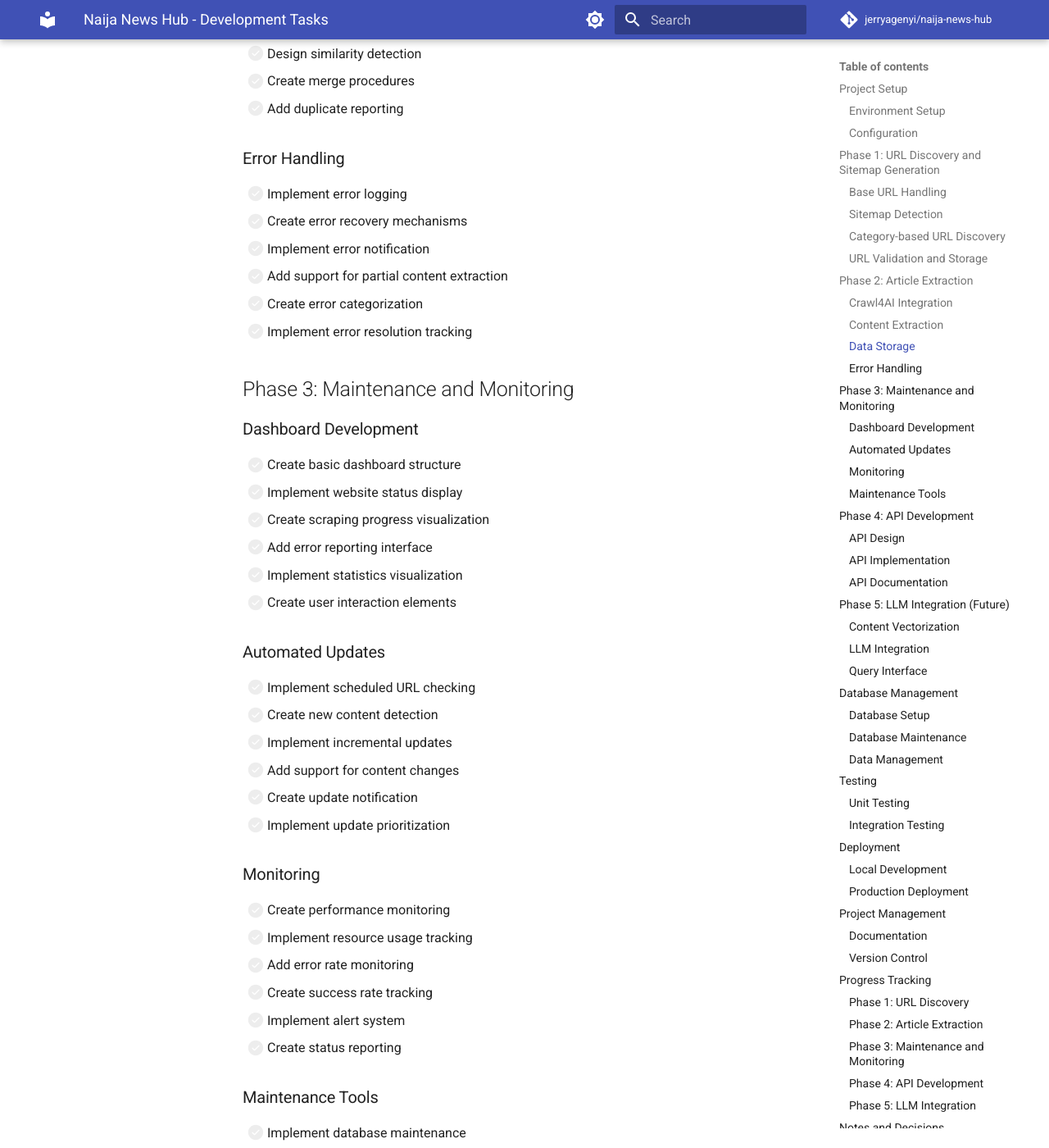
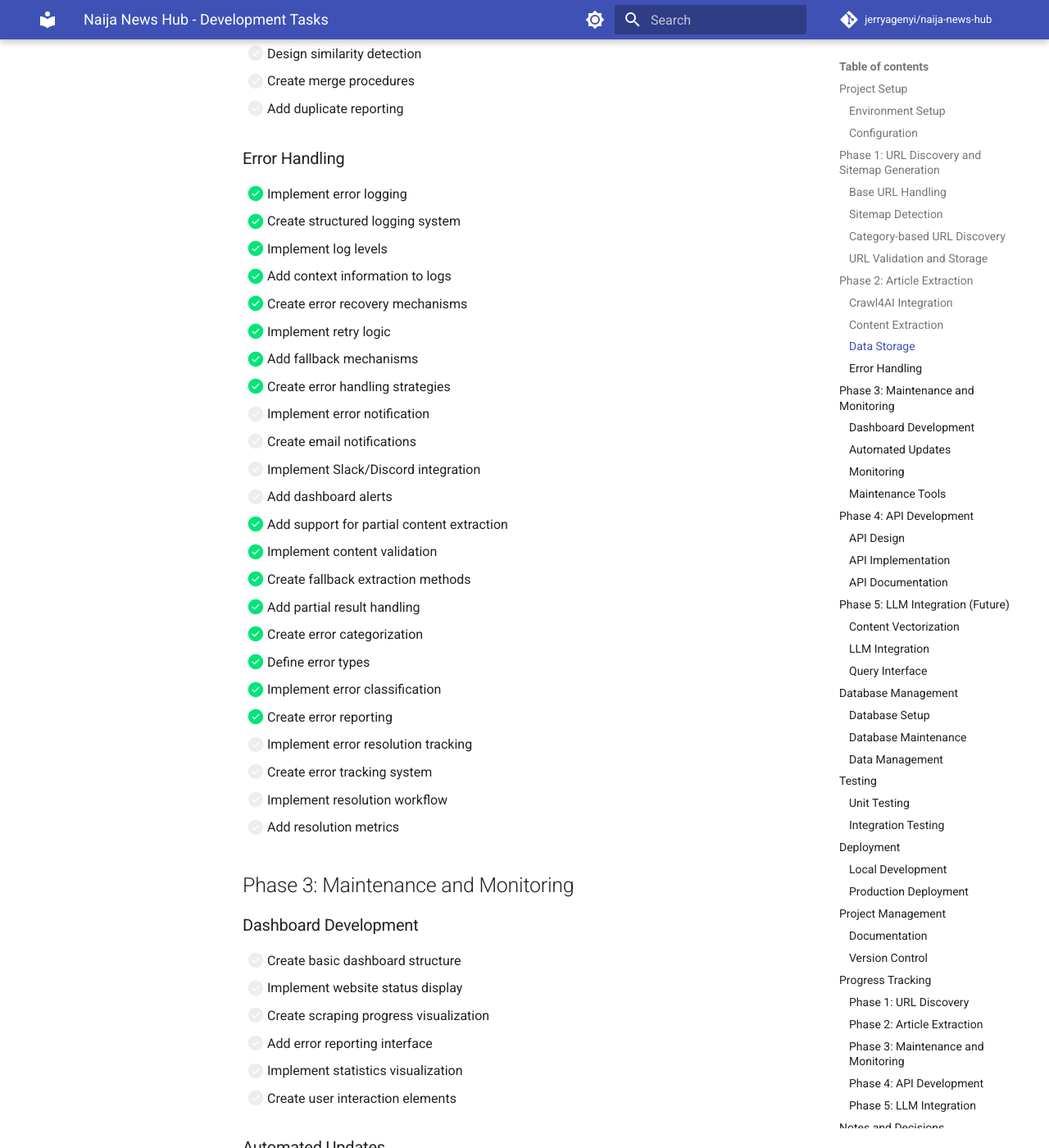
Before and after one commit to jerryagenyi/naija-news-hub, an MkDocs documentation site: the page built from docs/dev/development-tasks.md, in a window 1280 px wide and 1400 px high, scrolled down 6248 px. Shown: the whole window at 82% size. Built offline with MkDocs 1.6.1 and Material for MkDocs 9.7.7, drawn with Linux system fonts in a browser that asks for light colours; comment, search, counter and statistics services are not loaded.

Commit message:
Update documentation for database integration

```diff
--- a/docs/dev/development-tasks.md
+++ b/docs/dev/development-tasks.md
@@ -158,16 +158,16 @@
   - [x] Define column types and constraints
   - [x] Document schema with ERD
   - [x] Create SQL creation scripts
-- [ ] Implement article storage
-  - [ ] Create database connection pool
-  - [ ] Implement batch insert operations
-  - [ ] Add transaction support
-  - [ ] Implement error handling
-- [ ] Create article metadata storage
-  - [ ] Design metadata extraction
-  - [ ] Implement metadata validation
-  - [ ] Create storage procedures
-  - [ ] Add indexing for efficient retrieval
+- [x] Implement article storage
+  - [x] Create database connection pool
+  - [x] Implement batch insert operations
+  - [x] Add transaction support
+  - [x] Implement error handling
+- [x] Create article metadata storage
+  - [x] Design metadata extraction
+  - [x] Implement metadata validation
+  - [x] Create storage procedures
+  - [x] Add indexing for efficient retrieval
 - [ ] Implement article update mechanism
   - [ ] Design change detection algorithm
   - [ ] Implement partial updates
@@ -185,12 +185,30 @@
   - [ ] Add duplicate reporting
 
 ### Error Handling
-- [ ] Implement error logging
-- [ ] Create error recovery mechanisms
+- [x] Implement error logging
+  - [x] Create structured logging system
+  - [x] Implement log levels
+  - [x] Add context information to logs
+- [x] Create error recovery mechanisms
+  - [x] Implement retry logic
+  - [x] Add fallback mechanisms
+  - [x] Create error handling strategies
 - [ ] Implement error notification
-- [ ] Add support for partial content extraction
-- [ ] Create error categorization
+  - [ ] Create email notifications
+  - [ ] Implement Slack/Discord integration
+  - [ ] Add dashboard alerts
+- [x] Add support for partial content extraction
+  - [x] Implement content validation
+  - [x] Create fallback extraction methods
+  - [x] Add partial result handling
+- [x] Create error categorization
+  - [x] Define error types
+  - [x] Implement error classification
+  - [x] Create error reporting
 - [ ] Implement error resolution tracking
+  - [ ] Create error tracking system
+  - [ ] Implement resolution workflow
+  - [ ] Add resolution metrics
 
 ## Phase 3: Maintenance and Monitoring
 
```
Also changed, not shown: docs/dev/database-integration.md (added, +220 -0 lines), docs/dev/file-relationship-rules.md (+24 -10 lines), docs/dev/testing-checklist.md (+37 -12 lines), docs/pm/project-journey.md (+24 -3 lines).
